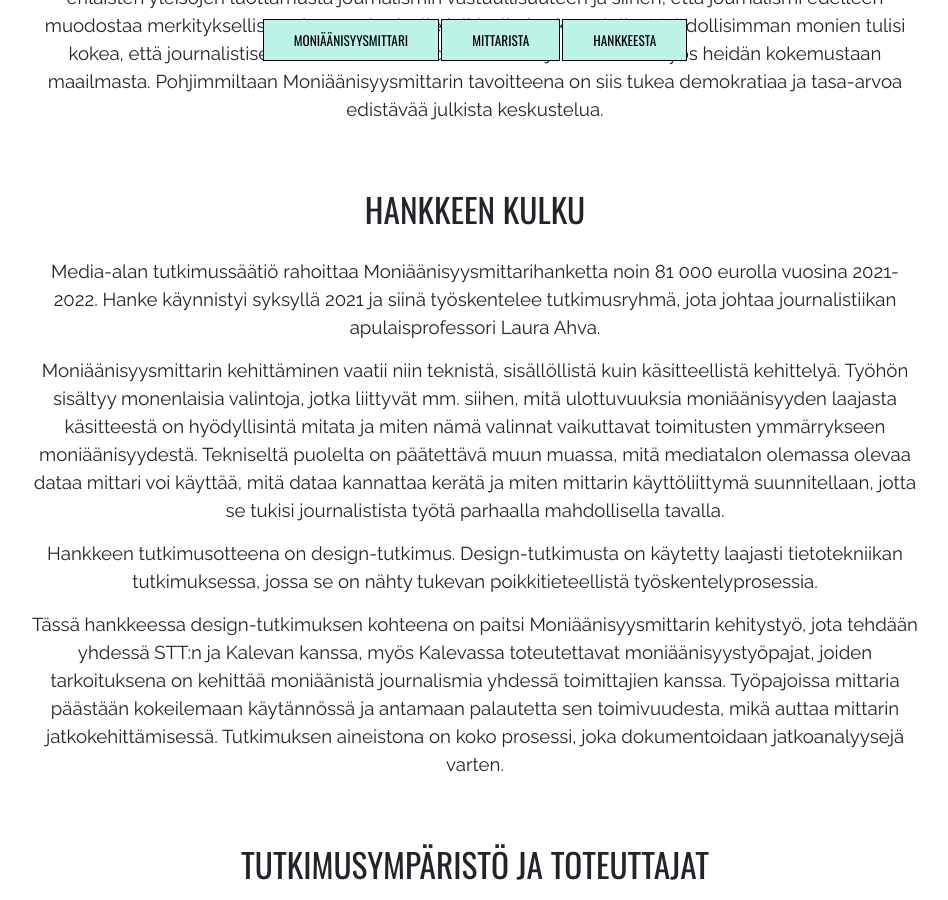
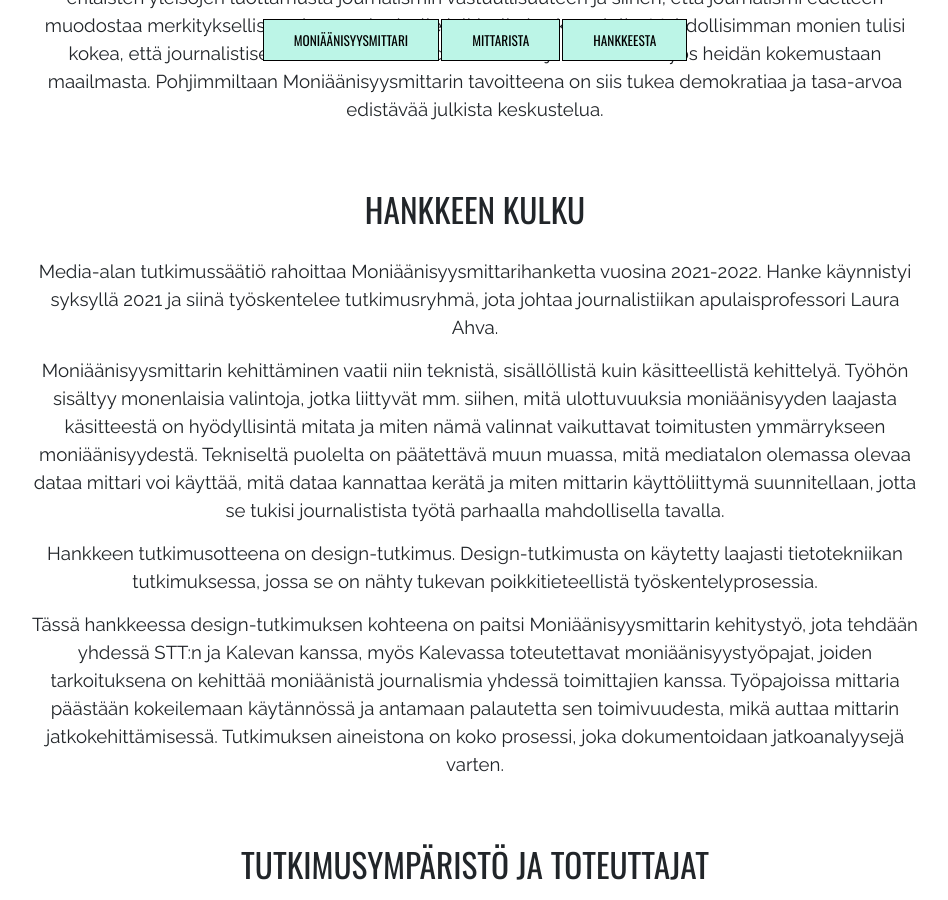
Before and after one commit to Sopiva-Sovittelujournalistit/moniaanisyysmittari-pages, a Jekyll site: the page built from hanke.md, in a window 1280 px wide and 900 px high, scrolled down 1033 px. Shown: the whole window, without its empty margins (165-1113 px from the left). Built offline with Jekyll 4.4.1, drawn with Linux system fonts in a browser that asks for light colours; some of the changed text lies outside the part shown.

Commit message:
HANKE MD: Text content edits

```diff
--- a/hanke.md
+++ b/hanke.md
@@ -20,7 +20,7 @@ Kun julkinen keskustelu muualla mediassa kuplautuu ja polarisoituu, journalismin
 Moniäänisyysmittaria ohjaavan vision mukaan journalismin moniäänisyyteen panostaminen tukee erilaisten yleisöjen luottamusta journalismin vastuullisuuteen ja siihen, että journalismi edelleen muodostaa merkityksellisen alustan yhteiselle julkiselle keskustelulle. Mahdollisimman monien tulisi kokea, että journalistiset sisällöt ovat oikeudenmukaisia ja vastaavat myös heidän kokemustaan maailmasta. Pohjimmiltaan Moniäänisyysmittarin tavoitteena on siis tukea demokratiaa ja tasa-arvoa edistävää julkista keskustelua.
 
 ## HANKKEEN KULKU
-Media-alan tutkimussäätiö rahoittaa Moniäänisyysmittarihanketta noin 81 000 eurolla vuosina 2021-2022. Hanke käynnistyi syksyllä 2021 ja siinä työskentelee tutkimusryhmä, jota johtaa journalistiikan apulaisprofessori Laura Ahva.
+Media-alan tutkimussäätiö rahoittaa Moniäänisyysmittarihanketta vuosina 2021-2022. Hanke käynnistyi syksyllä 2021 ja siinä työskentelee tutkimusryhmä, jota johtaa journalistiikan apulaisprofessori Laura Ahva.
 
 Moniäänisyysmittarin kehittäminen vaatii niin teknistä, sisällöllistä kuin käsitteellistä kehittelyä. Työhön sisältyy monenlaisia valintoja, jotka liittyvät mm. siihen, mitä ulottuvuuksia moniäänisyyden laajasta käsitteestä on hyödyllisintä mitata ja miten nämä valinnat vaikuttavat toimitusten ymmärrykseen moniäänisyydestä. Tekniseltä puolelta on päätettävä muun muassa, mitä mediatalon olemassa olevaa dataa mittari voi käyttää, mitä dataa kannattaa kerätä ja miten mittarin käyttöliittymä suunnitellaan, jotta se tukisi journalistista työtä parhaalla mahdollisella tavalla.
 
```
Also changed, not shown: other parts of hanke.md (+1 -1 lines).
